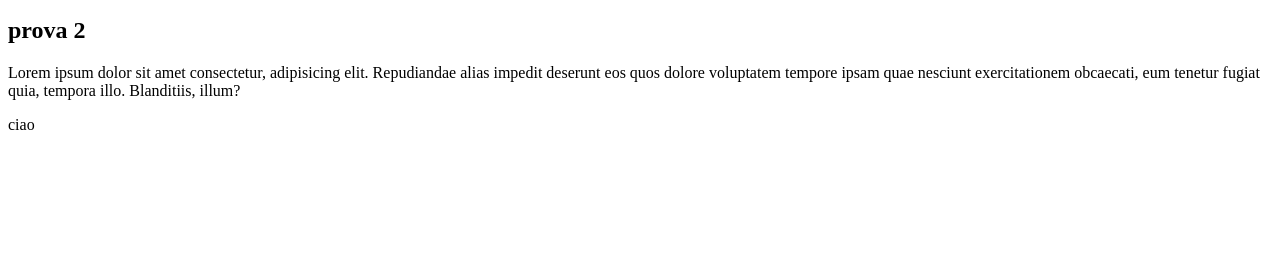
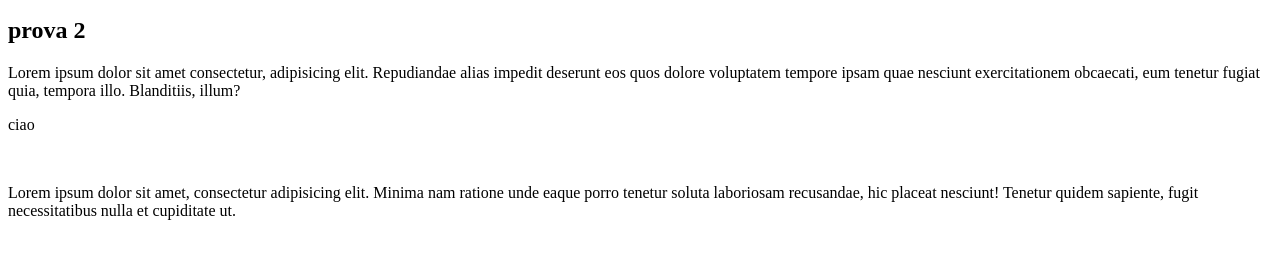
Before and after one commit to fdeluca85/primo_test, a plain HTML site: page index.html in a window 1280 px wide. Shown: the part 119-378 px from the top of the page. Drawn offline with Linux system fonts and the light colour scheme.

Commit message:
paragrafo

```diff
--- a/index.html
+++ b/index.html
@@ -12,5 +12,7 @@
     <h2>prova 2</h2>
     <p>Lorem ipsum dolor sit amet consectetur, adipisicing elit. Repudiandae alias impedit deserunt eos quos dolore voluptatem tempore ipsam quae nesciunt exercitationem obcaecati, eum tenetur fugiat quia, tempora illo. Blanditiis, illum?</p>
     <p>ciao</p>
+    <br>
+    <p>Lorem ipsum dolor sit amet, consectetur adipisicing elit. Minima nam ratione unde eaque porro tenetur soluta laboriosam recusandae, hic placeat nesciunt! Tenetur quidem sapiente, fugit necessitatibus nulla et cupiditate ut.</p>
 </body>
 </html>
```
